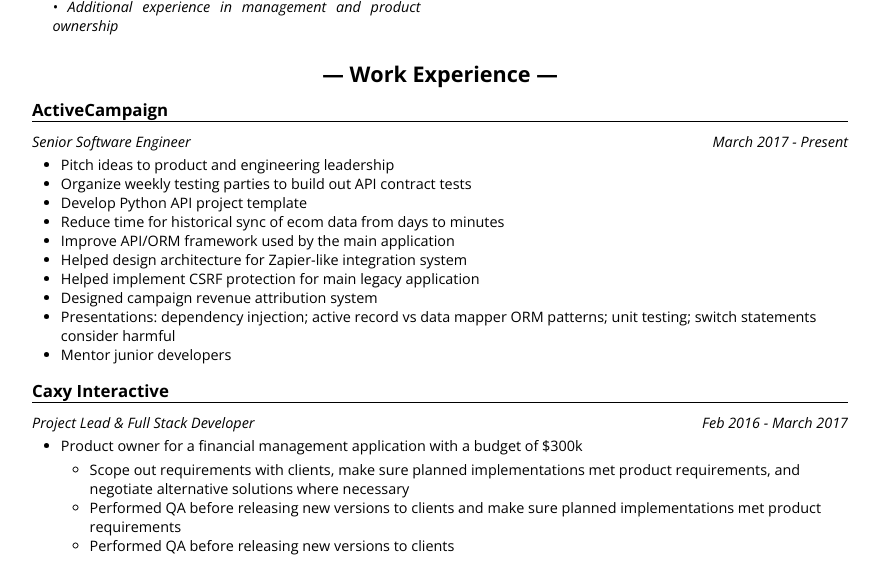
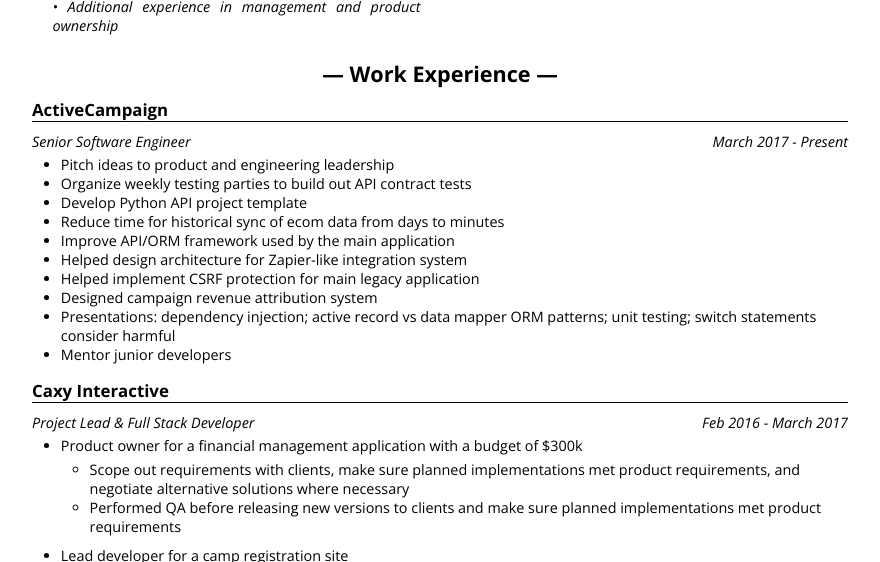
Before and after one commit to jon-frankel/jon-frankel, a plain HTML site: page index.html in a window 1280 px wide. Shown: the part 167-729 px from the top of the page, without its empty margins (200-1080 px from the left). Drawn offline with nearby package versions, Linux system fonts and the light colour scheme.

Commit message:
Update index.html

```diff
--- a/index.html
+++ b/index.html
@@ -74,7 +74,6 @@
             <ul>
                 <li>Scope out requirements with clients, make sure planned implementations met product requirements, and negotiate alternative solutions where necessary</li>
                 <li>Performed QA before releasing new versions to clients and make sure planned implementations met product requirements</li>
-                <li>Performed QA before releasing new versions to clients</li>
             </ul>
         <li>Lead developer for a camp registration site</li>
             <ul>
```
